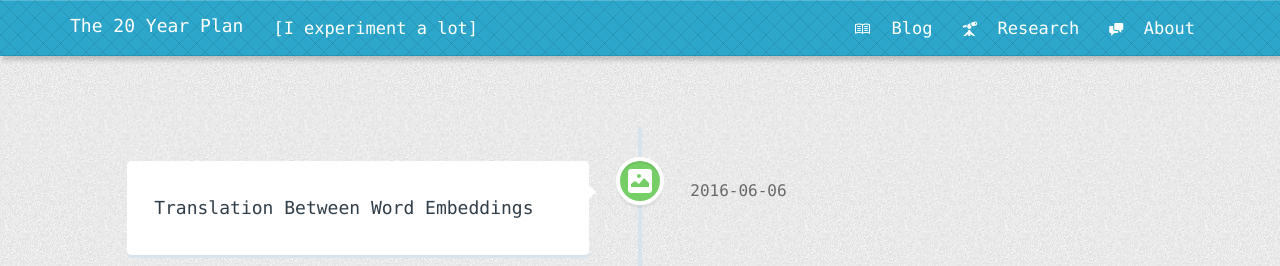
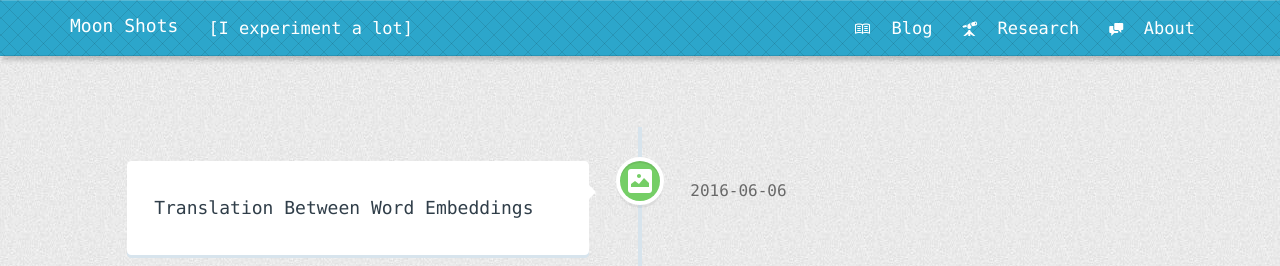
Before and after one commit to jxieeducation/jxieeducation.github.io, a Jekyll site: the page built from index.html, in a window 1280 px wide. Shown: the top 266 px of the page. Built offline with Jekyll 4.4.1, drawn with Linux system fonts in a browser that asks for light colours; nearby versions of some CDN libraries; the list of posts is cut into pages by our own code.

Commit message:
changed title

```diff
--- a/_config.yml
+++ b/_config.yml
@@ -8,16 +8,16 @@ paginate: 10
 paginate_path: ":num"
 baseurl: ""
 
-title: "The 20 Year Plan"
+title: "Moon Shots"
 email: "jxieeducation[at]gmail.com"
 description: "[I experiment a lot]"
 github_username:  "jxieeducation"
 disqus_shortname: "jxieeducation"
 
 
-# url: "http://jxieeducation.com"
-# imgrepo: "http://jxieeducation.com/static/img"
-# researchrepo: "http://jxieeducation.com/static/research"
-url: "http://127.0.0.1:4000"
-imgrepo: "http://127.0.0.1:4000/static/img"
-researchrepo: "http://127.0.0.1:4000/static/research"
+url: "http://jxieeducation.com"
+imgrepo: "http://jxieeducation.com/static/img"
+researchrepo: "http://jxieeducation.com/static/research"
+# url: "http://127.0.0.1:4000"
+# imgrepo: "http://127.0.0.1:4000/static/img"
+# researchrepo: "http://127.0.0.1:4000/static/research"
```
Also changed, not shown: 1 other file.
